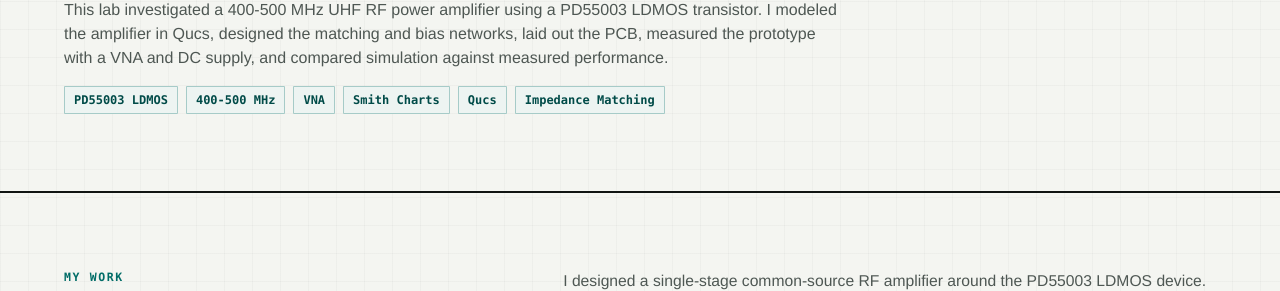
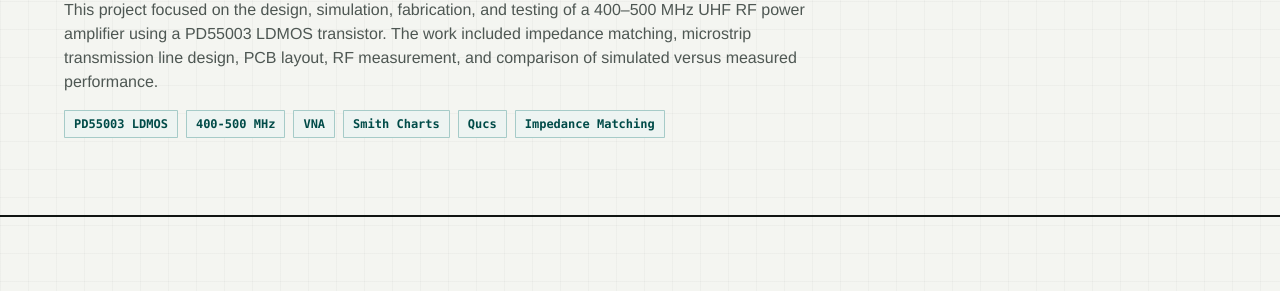
Before and after one commit to Gio-Dra/portfolio, a plain HTML site: page projects/rf-design.html in a window 1280 px wide. Shown: the part 307-598 px from the top of the page. Drawn offline with Linux system fonts and the light colour scheme.

Commit message:
Update rf-design.html

```diff
--- a/projects/rf-design.html
+++ b/projects/rf-design.html
@@ -30,11 +30,10 @@
         <p class="eyebrow">RF + Electromagnetics</p>
         <h1>UHF RF Power Amplifier</h1>
         <p>
-          This lab investigated a 400-500 MHz UHF RF power amplifier using a
-          PD55003 LDMOS transistor. I modeled the amplifier in Qucs, designed
-          the matching and bias networks, laid out the PCB, measured the
-          prototype with a VNA and DC supply, and compared simulation against
-          measured performance.
+          This project focused on the design, simulation, fabrication, and testing of a
+  400–500 MHz UHF RF power amplifier using a PD55003 LDMOS transistor. The work
+  included impedance matching, microstrip transmission line design, PCB layout,
+  RF measurement, and comparison of simulated versus measured performance.
         </p>
         <div class="tag-row">
           <span>PD55003 LDMOS</span>
```
